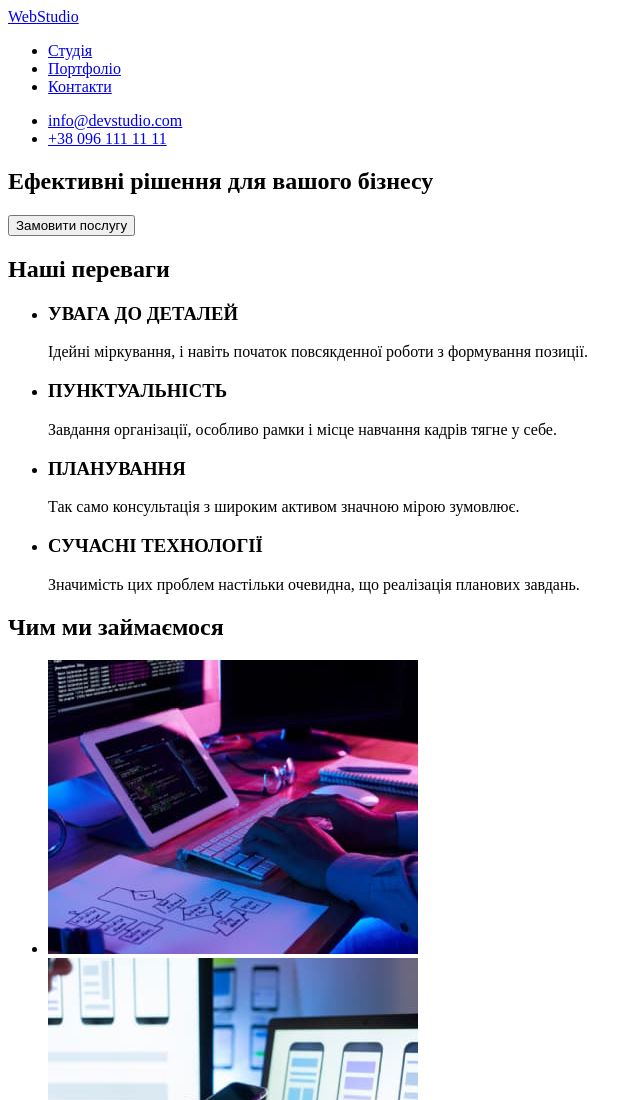
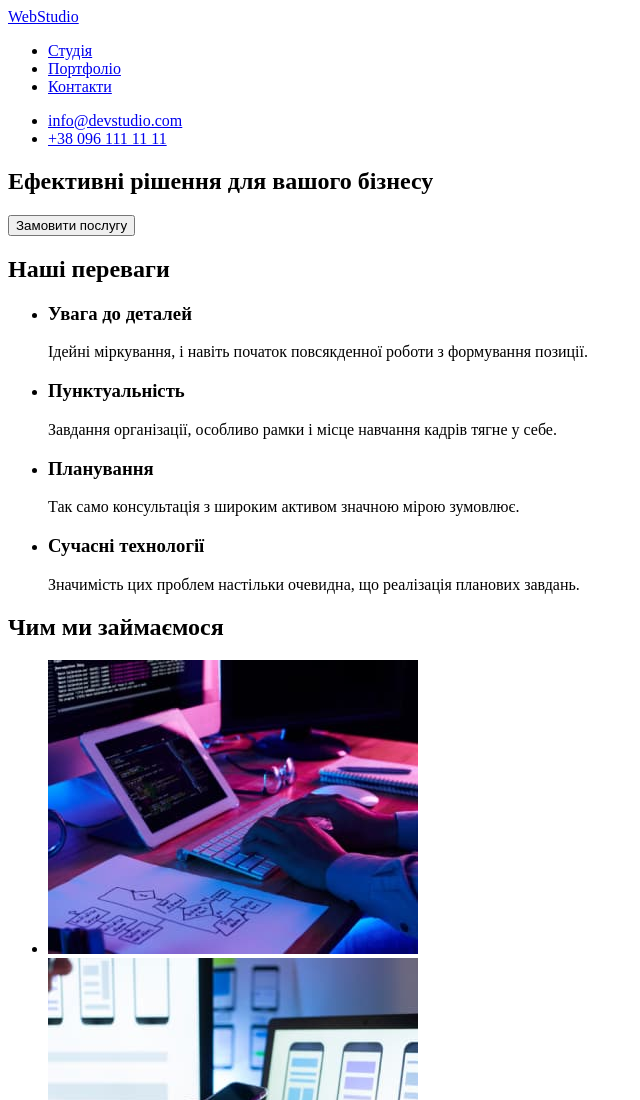
Before and after one commit to AlinaSlobodeniuk/goit-markup-hw-01, a plain HTML site: page index.html in a window 1280 px wide. Shown: the top 1100 px of the page, without its empty margins (0-640 px from the left). Drawn offline with Linux system fonts and the light colour scheme.

Commit message:
Виправлення регістру

```diff
--- a/index.html
+++ b/index.html
@@ -36,19 +36,19 @@
             <h2>Наші переваги</h2>
             <ul>
                 <li>
-                    <h3>УВАГА ДО ДЕТАЛЕЙ</h3>
+                    <h3>Увага до деталей</h3>
                     <p>Ідейні міркування, і навіть початок повсякденної роботи з формування позиції.</p>
                 </li>
                 <li>
-                    <h3>ПУНКТУАЛЬНІСТЬ</h3>
+                    <h3>Пунктуальність</h3>
                     <p>Завдання організації, особливо рамки і місце навчання кадрів тягне у себе.</p>
                 </li>
                 <li>
-                    <h3>ПЛАНУВАННЯ</h3>
+                    <h3>Планування</h3>
                     <p>Так само консультація з широким активом значною мірою зумовлює.</p>
                 </li>
                 <li>
-                    <h3>СУЧАСНІ ТЕХНОЛОГІЇ</h3>
+                    <h3>Сучасні технології</h3>
                     <p>Значимість цих проблем настільки очевидна, що реалізація планових завдань.</p>
                 </li>
             </ul>
@@ -57,7 +57,7 @@
             <h2>Чим ми займаємося</h2>
             <ul>
                 <li>
-                    <img src="./images/img(1).jpg" alt="Написання коду" width="370">
+                    <img src="./images/img(1).jpg" alt="Написання коду за комп'ютером" width="370">
                 </li>
                 <li>
                     <img src="./images/img(2).jpg" alt="Розроблення мобільного додатку"
```
